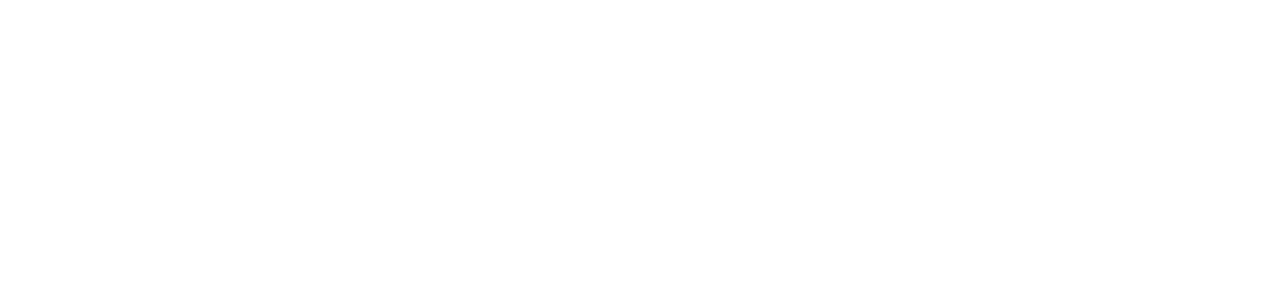
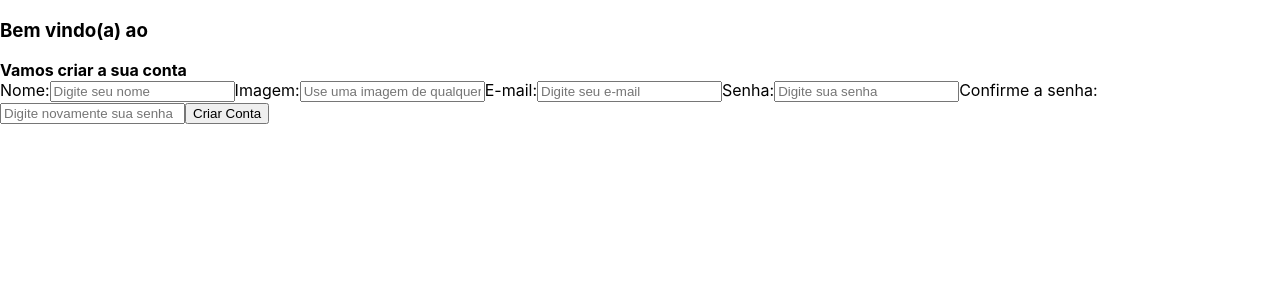
Before and after one commit to rafaelsisoares/mybook, a React (Create React App) app: page /registration in a window 1280 px wide. Shown: the top 300 px of the page. Built offline with nearby package versions, Linux system fonts and the light colour scheme.

Commit message:
Criação da página de cadastro

```diff
--- a/src/App.js
+++ b/src/App.js
@@ -1,6 +1,7 @@
 import { Route, Switch } from 'react-router-dom';
 
 import Login from './pages/Login';
+import Registration from './pages/Registration';
 import './App.css';
 
 function App() {
@@ -8,6 +9,7 @@
     <section>
       <Switch>
         <Route exact path="/" component={Login} />
+        <Route path="/registration" component={Registration} />
       </Switch>
     </section>
   );
--- /dev/null
+++ b/src/pages/Registration.jsx
@@ -0,0 +1,42 @@
+import React from "react";
+
+export default function Registration() {
+  return (
+    <section>
+      <h3>Bem vindo(a) ao</h3>
+      <img src="" alt="" />
+      <strong>Vamos criar a sua conta</strong>
+      <form>
+        <label htmlFor="name">
+          Nome:
+          <input type="text" name="name" placeholder="Digite seu nome" />
+        </label>
+        <label htmlFor="image">
+          Imagem:
+          <input
+            type="text"
+            name="image"
+            placeholder="Use uma imagem de qualquer rede social"
+          />
+        </label>
+        <label htmlFor="email">
+          E-mail:
+          <input type="email" name="email" placeholder="Digite seu e-mail" />
+        </label>
+        <label htmlFor="password">
+          Senha:
+          <input type="password" name="password" placeholder="Digite sua senha" />
+        </label>
+        <label htmlFor="confirmPassword">
+          Confirme a senha:
+          <input
+            type="password"
+            name="confirmPassword"
+            placeholder="Digite novamente sua senha"
+          />
+        </label>
+        <button type="button">Criar Conta</button>
+      </form>
+    </section>
+  );
+}
```
Also changed, not shown: src/hooks/useRegistration.js (added).
